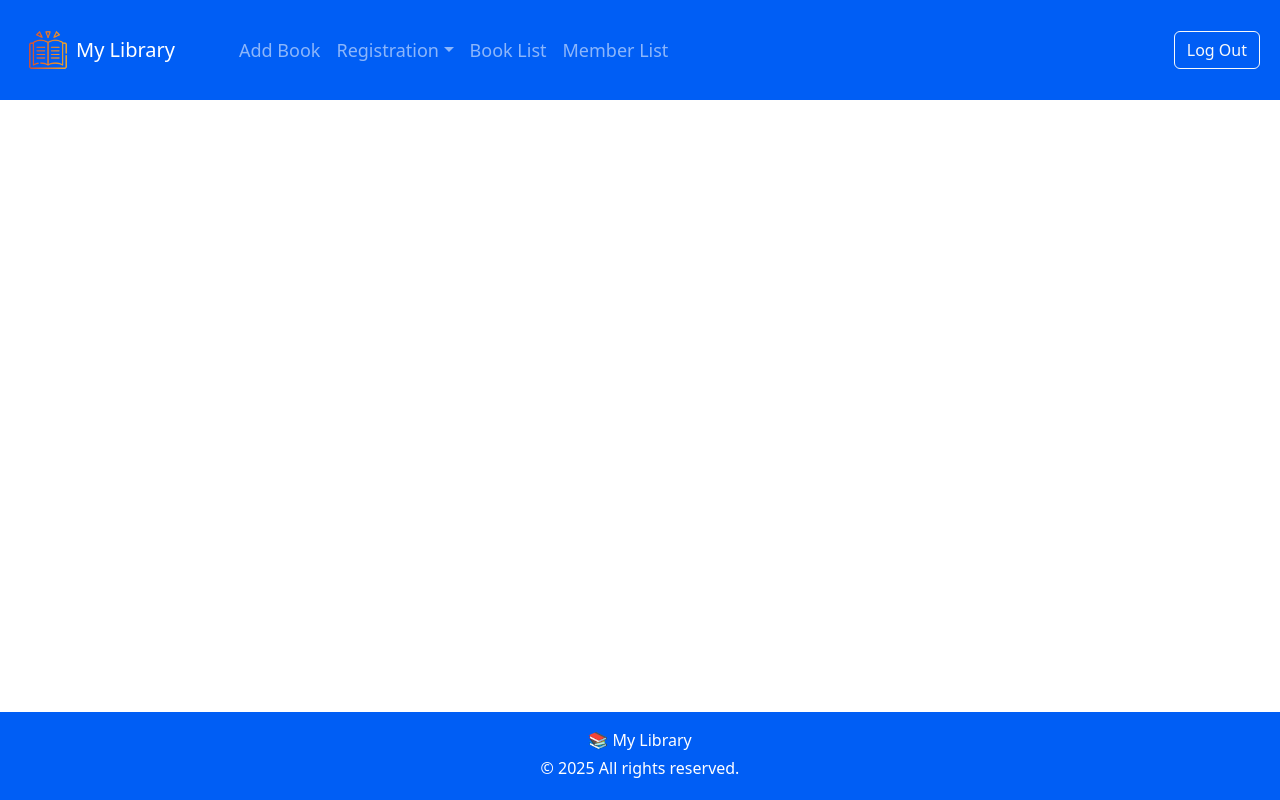
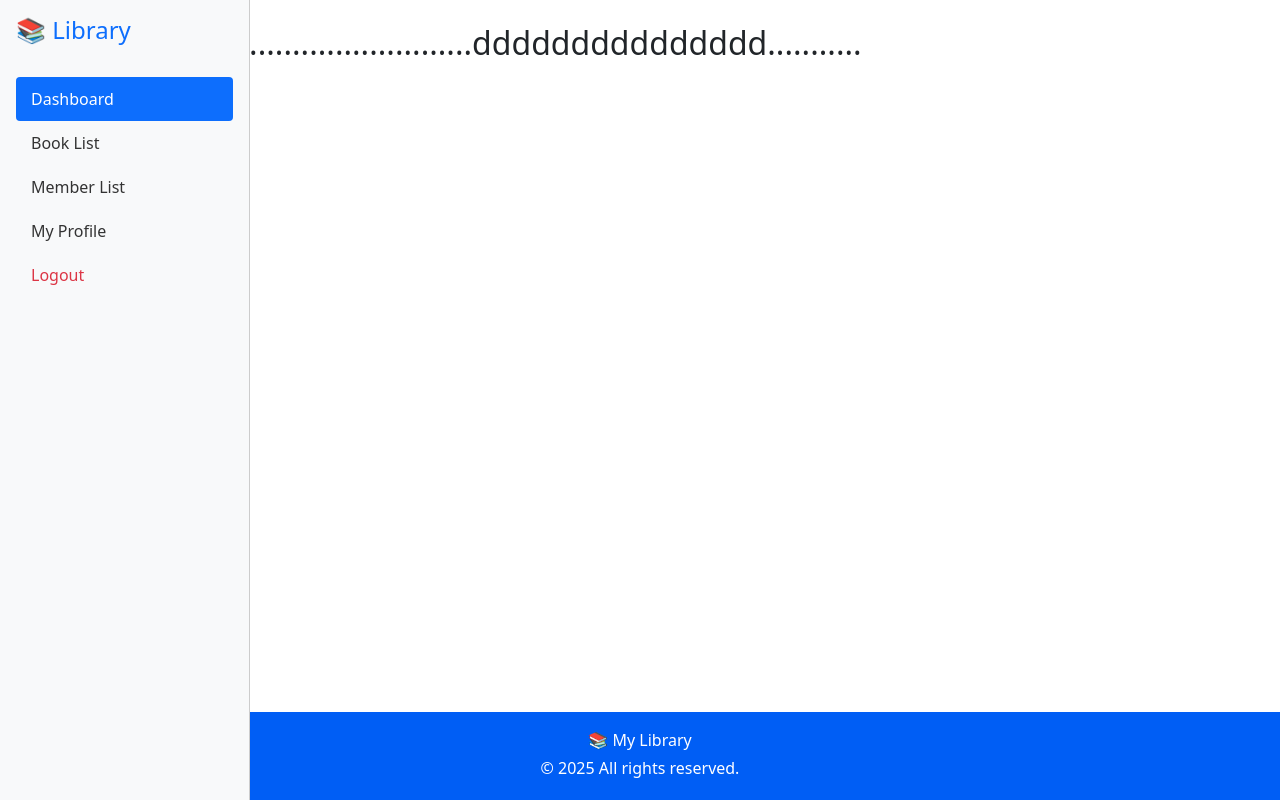
Before and after one commit to pratiksha-sherkar62/Library, a React (Create React App) app in the folder front/: page /userhome in a window 1280 px wide. Built offline with nearby package versions, Linux system fonts and the light colour scheme; a small style sheet from the web is missing.

Commit message:
update routes

```diff
--- a/front/src/App.js
+++ b/front/src/App.js
@@ -11,9 +11,13 @@ import 'bootstrap/dist/js/bootstrap.bundle.min.js';
 
 import Login from './pages/Login';
 import Register from './pages/Register';
-import UserReg from './pages/userReg'; // ✅ capitalized
+import UserLogin from './pages/Userlog';
 import Dashboard from './pages/Dashboard';
+
 import Navbar from './components/navbar';
+import Sidebar from './components/sidebar';
+
+import Userhome from './pages/UserHome';
 
 import BookList from './features/books/BookList';
 import AddBook from './features/books/AddBook';
@@ -48,12 +52,16 @@ function AppContent() {
     setStaffs([...staffs, staffData]);
   };
 
-  const hideNavbar = ['/login', '/register', '/userReg', '/home', '/'].includes(location.pathname);
-  const hideFooter = ['/login', '/register', '/userReg', '/home', '/'].includes(location.pathname);
+  // Navigation visibility controls
+  const path = location.pathname;
+  const hideNavbar = ['/login', '/register', '/userReg', '/home', '/', '/userhome'].includes(path);
+  const hideFooter = ['/login', '/register', '/userReg', '/home', '/'].includes(path);
+  const showSidebar = path === '/userhome'; // Show sidebar only on UserHome
 
   return (
     <>
       {!hideNavbar && <Navbar />}
+      {showSidebar && <Sidebar />}
 
       <Routes>
         <Route
@@ -62,7 +70,7 @@ function AppContent() {
         />
         <Route path="/login" element={<Login />} />
         <Route path="/register" element={<Register />} />
-        <Route path="/userReg" element={<UserReg />} />
+        <Route path="/Userlog" element={<UserLogin />} />
 
         <Route path="/add-book" element={<AddBook addBook={addBook} />} />
         <Route path="/books" element={<BookList books={books} />} />
@@ -72,6 +80,7 @@ function AppContent() {
 
         <Route path="/members" element={<MemberList students={students} staffs={staffs} />} />
         <Route path="/" element={<Home />} />
+        <Route path="/userhome" element={<Userhome />} />
       </Routes>
 
       {!hideFooter && <Footer />}
--- /dev/null
+++ b/front/src/assets/CSS/sidebar.css
@@ -0,0 +1,28 @@
+.sidebar {
+  width: 250px;
+  height: 100vh;
+  position: fixed;
+  top: 0;
+  left: 0;
+  border-right: 1px solid #ccc;
+  background-color: #f8f9fa;
+}
+
+.sidebar .nav-link {
+  color: #333;
+  font-weight: 500;
+  padding: 10px 15px;
+  transition: background 0.3s;
+}
+
+.sidebar .nav-link:hover {
+  background-color: #e9ecef;
+  color: #0d6efd;
+  border-radius: 4px;
+}
+
+.sidebar .nav-link.active {
+  background-color: #0d6efd;
+  color: white;
+  border-radius: 4px;
+}
--- a/front/src/components/navbar.jsx
+++ b/front/src/components/navbar.jsx
@@ -17,38 +17,21 @@ const Navbar = () => {
 
 
             <li className="nav-item">
-  <Link
-    className="nav-link text-white"
-    to="/library"
+            <Link className="nav-link text-white" to="/library"
     style={{
       whiteSpace: 'nowrap',
       fontSize: '20px',
       display: 'inline-flex',
       alignItems: 'center',
       gap: '8px'
-    }}
-  >
-    <img
-      src="/book.png"
-      alt="Book Logo"
-      width="40"
-      height="40"
-      style={{ objectFit: 'contain' }}
-    />
-    My Library
-  </Link>
+    }}>
+    <img src="/book.png" alt="Book Logo" width="40" height="40" style={{ objectFit: 'contain' }}/>
+    My Library </Link>
 </li>
 
 
-            <li className="nav-item ms-5">
-  <Link
-    className="nav-link"
-    to="/add-book"
-    style={{ whiteSpace: 'nowrap', fontSize: '18px' }}
-  >
-    Add Book
-  </Link>
-</li>
+            <li className="nav-item ms-5"> <Link className="nav-link" to="/Dashboard" style={{ whiteSpace: 'nowrap', fontSize: '18px' }}> DashBoard </Link></li>
+            <li className="nav-item ms-5"> <Link className="nav-link" to="/add-book" style={{ whiteSpace: 'nowrap', fontSize: '18px' }}> Add Book </Link></li>
 
             <li className="nav-item dropdown">
               <a
--- /dev/null
+++ b/front/src/components/sidebar.jsx
@@ -0,0 +1,29 @@
+import React from 'react';
+import  '../assets/CSS/sidebar.css';// Custom styles
+
+const Sidebar = () => {
+  return (
+    <div className="sidebar d-flex flex-column p-3 bg-light">
+      <h4 className="text-primary">📚 Library</h4>
+      <ul className="nav nav-pills flex-column mb-auto mt-4">
+        <li className="nav-item">
+          <a href="/dashboard" className="nav-link active">Dashboard</a>
+        </li>
+        <li>
+          <a href="/books" className="nav-link">Book List</a>
+        </li>
+        <li>
+          <a href="/members" className="nav-link">Member List</a>
+        </li>
+        <li>
+          <a href="/profile" className="nav-link">My Profile</a>
+        </li>
+        <li>
+          <a href="/logout" className="nav-link text-danger">Logout</a>
+        </li>
+      </ul>
+    </div>
+  );
+};
+
+export default Sidebar;
--- a/front/src/pages/Home.jsx
+++ b/front/src/pages/Home.jsx
@@ -51,7 +51,7 @@ export default class  Home extends React.Component{
   </button>
 
   <button className="btn btn-light text-primary">
-    <Link to="/userReg" style={{ textDecoration: 'none', color: 'inherit' }}>
+    <Link to="/UserLogin" style={{ textDecoration: 'none', color: 'inherit' }}>
       User Login
     </Link>
   </button>
--- a/front/src/pages/Login.jsx
+++ b/front/src/pages/Login.jsx
@@ -1,19 +1,18 @@
 import React, { useState } from 'react';
-import { Link, useNavigate } from 'react-router-dom';
+import { useNavigate } from 'react-router-dom';
 import '../assets/CSS/Style.css';
 
 function Login() {
   const navigate = useNavigate();
-
   const [username, setUsername] = useState('');
   const [password, setPassword] = useState('');
 
   const handleLogin = (e) => {
     e.preventDefault();
 
-    // Dummy admin check
     if (username === 'admin' && password === 'admin') {
-      navigate('/dashboard'); // Redirect to Dashboard
+      alert('Admin login successful!');
+      navigate('/dashboard'); // 👈 Admin redirected to dashboard
     } else {
       alert('Invalid credentials. Try admin/admin');
     }
@@ -47,9 +46,6 @@ function Login() {
           <div className="d-grid mb-3">
             <button type="submit" className="btn btn-primary">Login</button>
           </div>
-          {/* <p className="text-center">
-            Don’t have an account? <Link to="/register">Register</Link>
-          </p> */}
         </form>
       </div>
     </div>
--- /dev/null
+++ b/front/src/pages/UserHome.jsx
@@ -0,0 +1,16 @@
+import React from 'react';
+import Sidebar from '../components/sidebar'; // adjust path if needed
+
+const UserHome = () => {
+  return (
+    <div className="d-flex">
+      <Sidebar />
+      <div className="p-4 w-100">
+        <h2>ok................................................ddddddddddddddd...........</h2>
+        {/* Add your page-specific content here */}
+      </div>
+    </div>
+  );
+};
+
+export default UserHome;
--- /dev/null
+++ b/front/src/pages/Userlog.jsx
@@ -0,0 +1,52 @@
+// src/pages/Userlog.jsx
+import React, { useState } from 'react';
+import { useNavigate } from 'react-router-dom';
+
+function Userlog() {
+  const [username, setUsername] = useState('');
+  const [password, setPassword] = useState('');
+  const navigate = useNavigate();
+
+  const handleLogin = (e) => {
+    e.preventDefault();
+
+    // Dummy auth logic
+    if (username === 'user' && password === 'password') {
+      // Redirect to /userhome after successful login
+      navigate('/userhome');
+    } else {
+      alert('Invalid credentials');
+    }
+  };
+
+  return (
+    <div className="container mt-5">
+      <h2>User Login</h2>
+      <form onSubmit={handleLogin}>
+        <div className="mb-3">
+          <label className="form-label">Username:</label>
+          <input
+            type="text"
+            className="form-control"
+            value={username}
+            onChange={(e) => setUsername(e.target.value)}
+            required
+          />
+        </div>
+        <div className="mb-3">
+          <label className="form-label">Password:</label>
+          <input
+            type="password"
+            className="form-control"
+            value={password}
+            onChange={(e) => setPassword(e.target.value)}
+            required
+          />
+        </div>
+        <button type="submit" className="btn btn-primary">Login</button>
+      </form>
+    </div>
+  );
+}
+
+export default Userlog;
--- a/front/src/pages/userReg.jsx
+++ /dev/null
@@ -1,54 +0,0 @@
-import React, { useState } from 'react';
-import { Link } from 'react-router-dom';
-import '../assets/CSS/Style.css'; // Make sure styles are defined here
-
-const Login = () => {
-  const [userData, setUserData] = useState({
-    email: '',
-    password: '',
-  });
-
-  const handleLogin = (e) => {
-    e.preventDefault();
-    // API call for login logic goes here
-    console.log('User Login:', userData);
-  };
-
-  return (
-    <div className="login-container d-flex justify-content-center align-items-center vh-100">
-      <div className="card p-4 shadow-lg" style={{ width: '100%', maxWidth: '400px' }}>
-        <h2 className="text-center mb-4 text-primary">User Login</h2>
-        <form onSubmit={handleLogin}>
-          <div className="mb-3">
-            <input
-              type="email"
-              className="form-control"
-              placeholder="Email"
-              value={userData.email}
-              onChange={(e) => setUserData({ ...userData, email: e.target.value })}
-              required
-            />
-          </div>
-          <div className="mb-3">
-            <input
-              type="password"
-              className="form-control"
-              placeholder="Password"
-              value={userData.password}
-              onChange={(e) => setUserData({ ...userData, password: e.target.value })}
-              required
-            />
-          </div>
-          <div className="d-grid">
-            <button type="submit" className="btn btn-primary">Login</button>
-          </div>
-        </form>
-        <p className="text-center mt-3">
-          Don't have an account? <Link to="/register">Register Here</Link>
-        </p>
-      </div>
-    </div>
-  );
-};
-
-export default Login;
```
